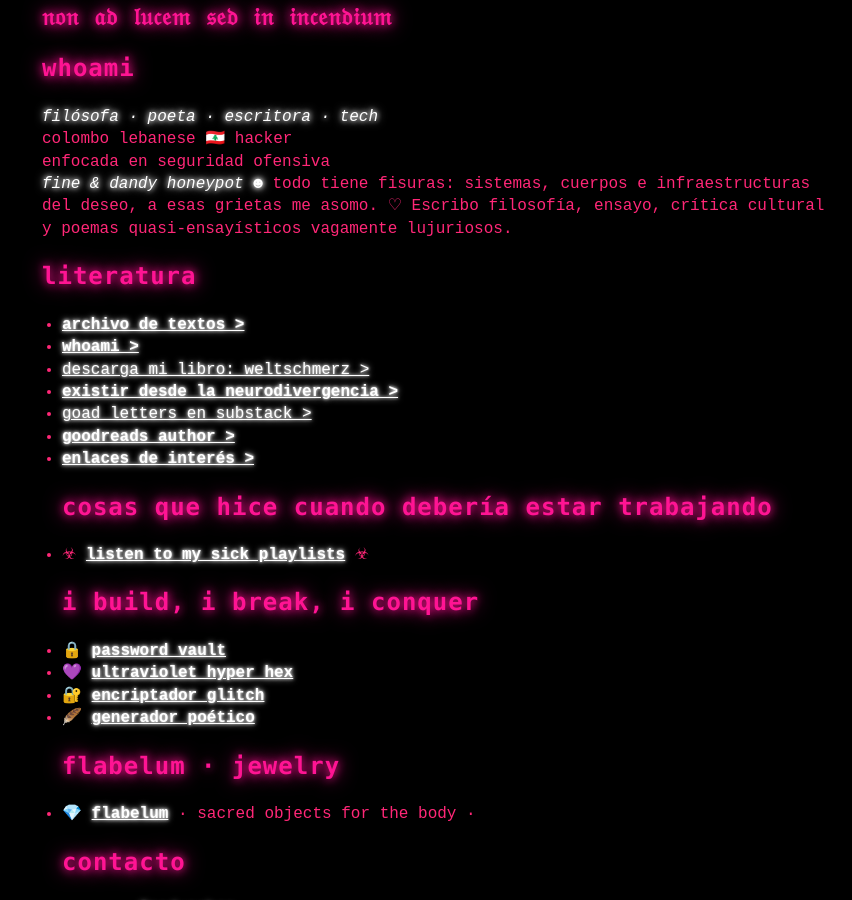
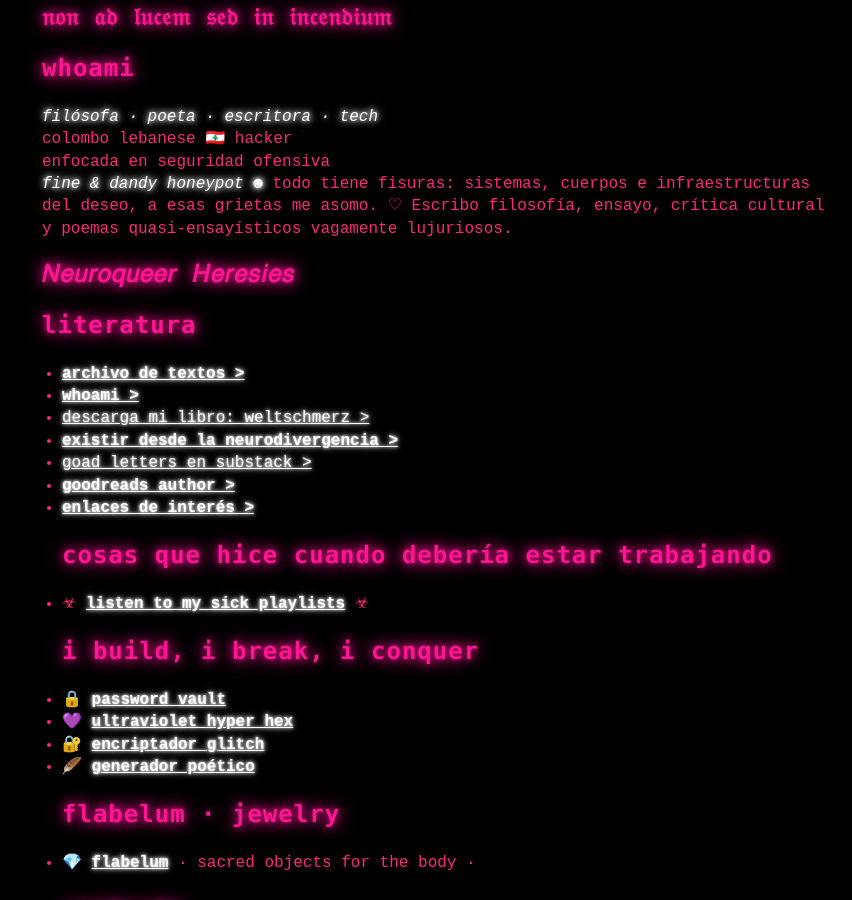
Before and after one commit to medusahra/medusahra.github.io, a Jekyll site: the page built from index.md, in a window 1280 px wide and 900 px high, scrolled down 528 px. Shown: the whole window, without its empty margins (198-1050 px from the left). Built offline with Jekyll 4.4.1, drawn with Linux system fonts in a browser that asks for light colours.

Commit message:
Update index.md

```diff
--- a/index.md
+++ b/index.md
@@ -22,6 +22,10 @@ enfocada en seguridad ofensiva <br>
 *fine & dandy honeypot ☻*
 todo tiene fisuras: sistemas, cuerpos e infraestructuras del deseo, a esas grietas me asomo. ♡
 Escribo filosofía, ensayo, crítica cultural y poemas quasi-ensayísticos vagamente lujuriosos.
+
+<h1 style="line-height: 1.2;">
+𝑁𝑒𝑢𝑟𝑜𝑞𝑢𝑒𝑒𝑟 𝐻𝑒𝑟𝑒𝑠𝑖𝑒𝑠
+</h1>
 
 ## literatura
 - **[archivo de textos >](/archive.html)**
```
